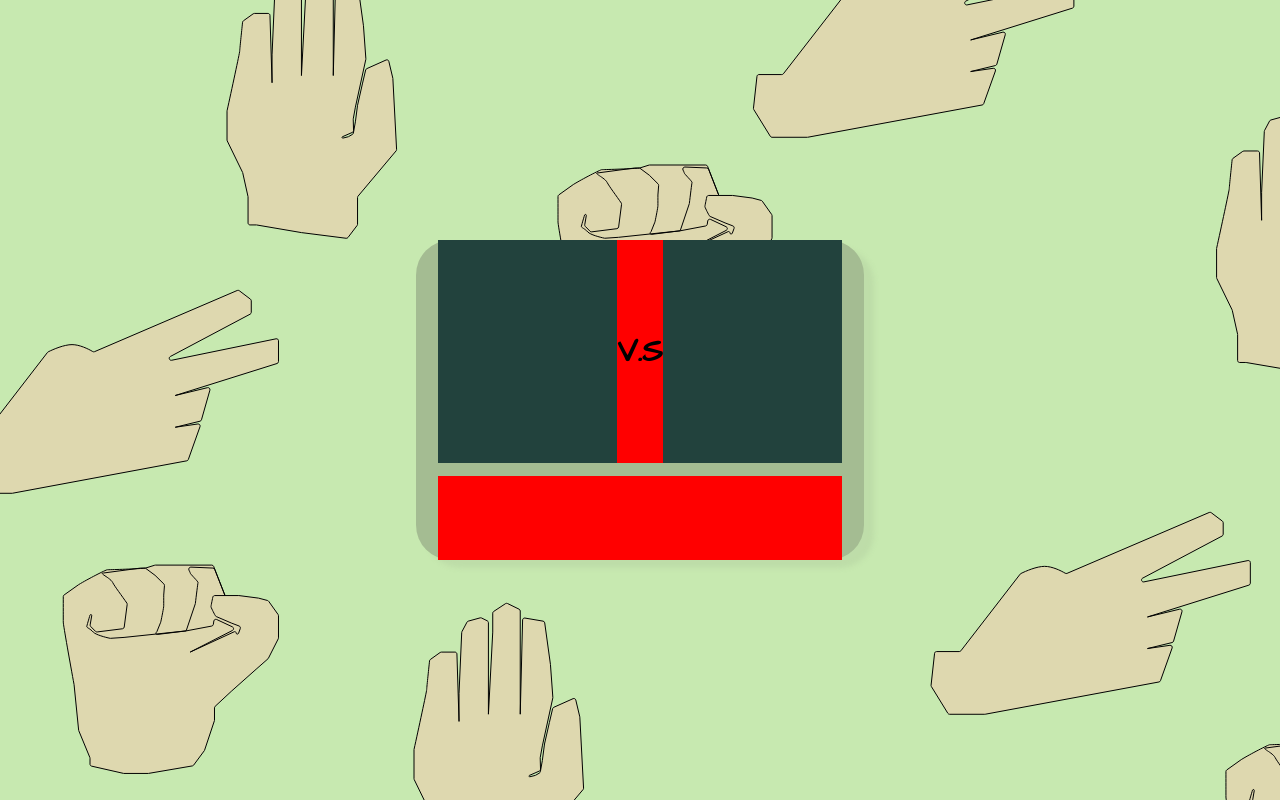
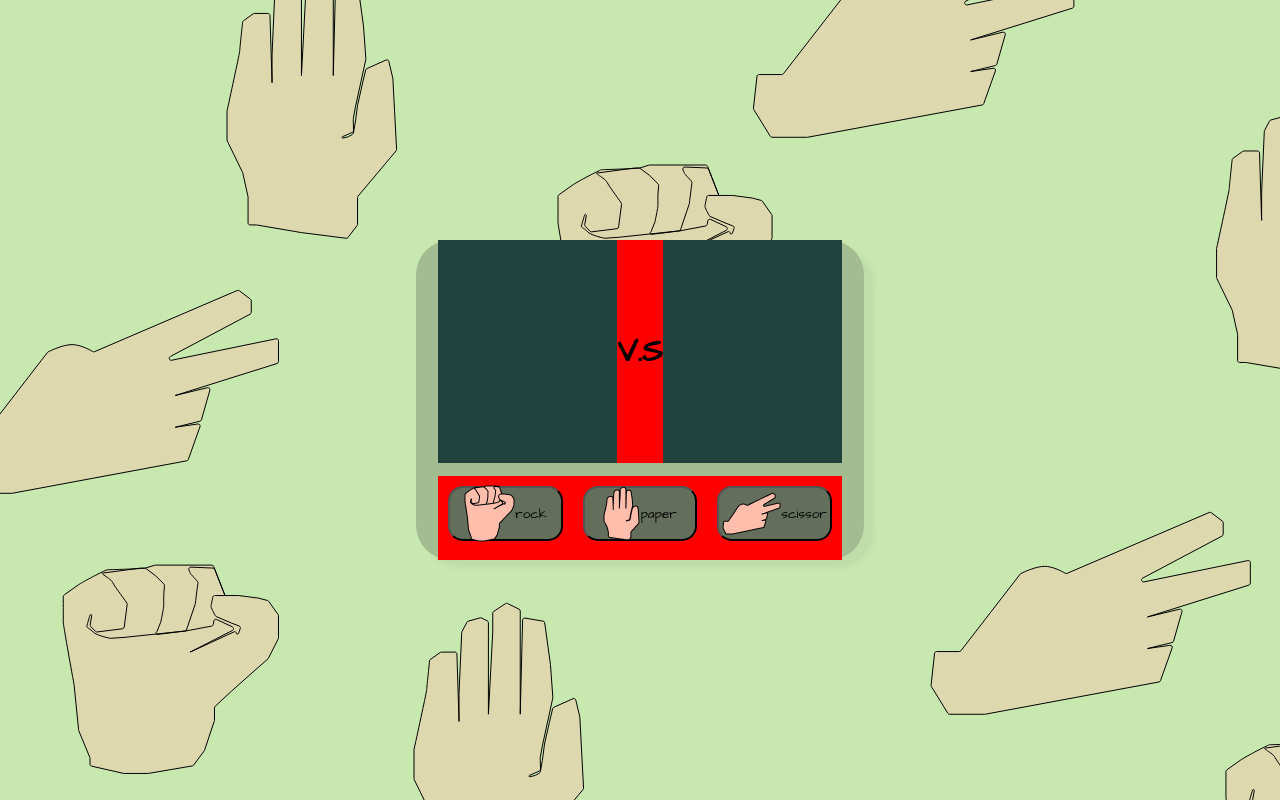
Before and after one commit to JeikuDevvv/Full-JS-RPS, a plain HTML site: page index.html in a window 1280 px wide. Drawn offline with Linux system fonts and the light colour scheme; a web font is replaced by a local one.

Commit message:
button done

```diff
--- a/index.html
+++ b/index.html
@@ -5,12 +5,12 @@
     <meta charset="UTF-8">
     <meta http-equiv="X-UA-Compatible" content="IE=edge">
     <meta name="viewport" content="width=device-width, initial-scale=1.0">
-    <link rel="stylesheet" href="./styles.css">
+    <link rel="stylesheet" href="./src/styles.css">
     <title>Rock Paper Scissors</title>
 </head>
 
 <body>
-    <script src="./script.js"></script>
+    <script type="module" src="./src/script.js"></script>
 </body>
 
 </html>
--- a/script.js
+++ /dev/null
@@ -1,34 +0,0 @@
-const body = document.body;
-
-const main = document.createElement("main");
-main.setAttribute("id", "main");
-main.style.cssText = `
-    background-image: url("./resources/background.svg");
-`;
-
-const rpsContainer = document.createElement("div");
-rpsContainer.setAttribute("class", "rps-container");
-const armContainer = document.createElement("div");
-armContainer.setAttribute("class", "arm-container");
-
-const playerOne = document.createElement("div");
-playerOne.setAttribute("class", "player-one");
-
-const vsText = document.createElement("h1");
-vsText.innerText = "V.S";
-
-const playerTwo = document.createElement("div");
-playerTwo.setAttribute("class", "player-two");
-
-armContainer.append(playerOne);
-armContainer.append(vsText);
-armContainer.append(playerTwo);
-
-const buttonContainer = document.createElement("div");
-buttonContainer.setAttribute("class", "button-container");
-
-rpsContainer.append(armContainer);
-rpsContainer.append(buttonContainer);
-
-main.append(rpsContainer);
-body.append(main);
--- /dev/null
+++ b/src/script.js
@@ -0,0 +1,64 @@
+const body = document.body;
+
+const main = document.createElement("main");
+main.setAttribute("id", "main");
+main.style.cssText = `
+    background-image: url("./assets/background.svg");
+`;
+
+function nani() {
+    alert("nani");
+}
+
+const rpsContainer = document.createElement("div");
+rpsContainer.setAttribute("class", "rps-container");
+const armContainer = document.createElement("div");
+armContainer.setAttribute("class", "arm-container");
+
+const playerOne = document.createElement("div");
+playerOne.setAttribute("class", "player-one");
+
+const vsText = document.createElement("h1");
+vsText.innerText = "V.S";
+
+const playerTwo = document.createElement("div");
+playerTwo.setAttribute("class", "player-two");
+
+armContainer.append(playerOne);
+armContainer.append(vsText);
+armContainer.append(playerTwo);
+
+const buttonContainer = document.createElement("div");
+buttonContainer.setAttribute("class", "button-container");
+
+const rockButton = document.createElement("button");
+rockButton.setAttribute("id", "rock-button");
+const iconRockButton = document.createElement("img");
+iconRockButton.src = "./assets/icons/rock.png";
+rockButton.append(iconRockButton);
+const buttonTextRock = document.createTextNode("rock");
+rockButton.appendChild(buttonTextRock);
+rockButton.addEventListener("click", nani);
+
+const paperButton = document.createElement("button");
+paperButton.setAttribute("id", "paper-button");
+const iconPaperButton = document.createElement("img");
+iconPaperButton.src = "./assets/icons/paper.png";
+paperButton.append(iconPaperButton);
+const buttonTextPaper = document.createTextNode("paper");
+paperButton.appendChild(buttonTextPaper);
+
+const scissorButton = document.createElement("button");
+scissorButton.setAttribute("id", "scissor-button");
+const iconScissorButton = document.createElement("img");
+iconScissorButton.src = "./assets/icons/scissor.png";
+scissorButton.append(iconScissorButton);
+const buttonTextScissor = document.createTextNode("scissor");
+scissorButton.appendChild(buttonTextScissor);
+
+buttonContainer.append(rockButton, paperButton, scissorButton);
+
+rpsContainer.append(armContainer, buttonContainer);
+
+main.append(rpsContainer);
+body.append(main);
--- a/styles.css
+++ b/src/styles.css
@@ -54,4 +54,19 @@
     background-color: red;
     width: 90%;
     height: 30%;
+    display: flex;
+    justify-content: center;
 }
+
+.button-container button {
+    display: flex;
+    justify-content: center;
+    align-items: center;
+
+    width: 190px;
+    height: 55px;
+
+    background: #646f5b;
+    border-radius: 15px;
+    margin: 10px;
+}
--- /dev/null
+++ b/src/test.js
@@ -0,0 +1,5 @@
+function rock() {
+    alert("ROCKS");
+}
+
+export { rock };
```
Also changed, not shown: assets/background.svg (renamed from resources/background.svg), assets/hands/paper.svg (added), assets/hands/rock.svg (added), assets/hands/scissors.svg (added), assets/icons/paper.png (added), assets/icons/rock.png (added), assets/icons/scissor.png (added), src/func/functions.js (added).
